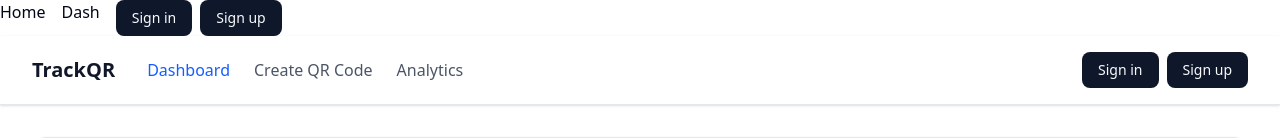
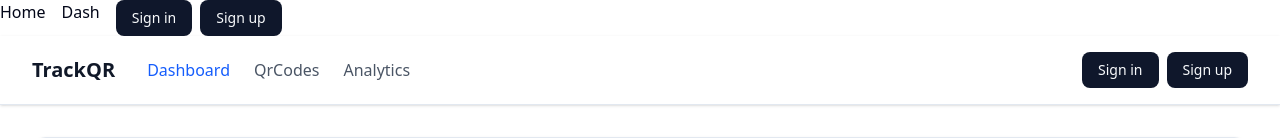
Before and after one commit to jgretton/TrackQR, a Next.js app: page /dashboard/create in a window 1280 px wide. Shown: the top 138 px of the page. Built offline with nearby package versions, Linux system fonts and the light colour scheme; no server answers.

Commit message:
create qrcodes page
Created page to view all qr codes for that user.

```diff
--- a/app/dashboard/layout.tsx
+++ b/app/dashboard/layout.tsx
@@ -33,11 +33,12 @@ export default function DashboardLayout({
 									Dashboard
 								</Link>
 								<Link
-									href="/dashboard/create"
-									className="text-gray-600 hover:text-gray-800"
+									href="/dashboard/qrcodes"
+									className="text-gray-600 hover:text-blue-800 "
 								>
-									Create QR Code
+									QrCodes
 								</Link>
+
 								<Link
 									href="/dashboard/analytics"
 									className="text-gray-600 hover:text-gray-800"
--- a/app/dashboard/page.tsx
+++ b/app/dashboard/page.tsx
@@ -1,6 +1,7 @@
 import { redirect } from "next/navigation";
 import { createClient } from "@/utils/supabase/server";
 import { Button } from "@/components/ui/button";
+import Link from "next/link";
 export default async function Dashboard() {
 	const supabase = await createClient();
 	const { data, error } = await supabase.auth.getUser();
@@ -10,7 +11,9 @@ export default async function Dashboard() {
 	return (
 		<div className="">
 			<div className="max-w-md bg-white roudned-md p-3">
-				<Button>Create New Qr Code</Button>
+				<Button>
+					<Link href={"/dashboard/create"}>Create New Qr Code</Link>
+				</Button>
 			</div>
 		</div>
 	);
--- /dev/null
+++ b/app/dashboard/qrcodes/page.tsx
@@ -0,0 +1,3 @@
+export default function QrCodesPage() {
+	return <div className="">Display all codes</div>;
+}
```
